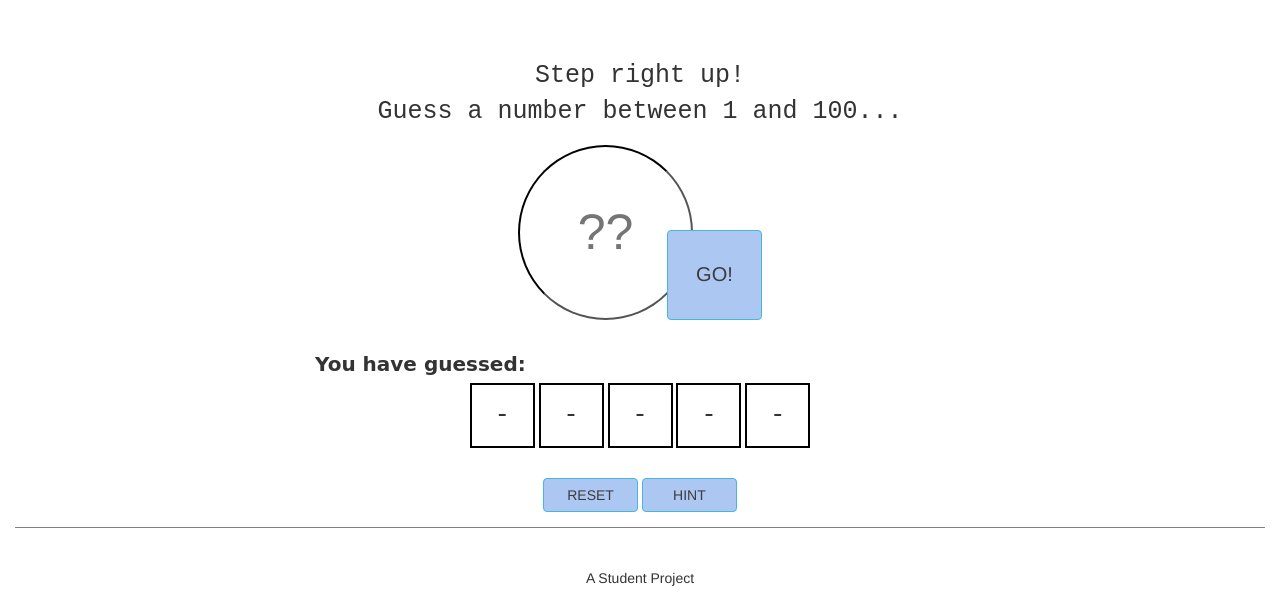
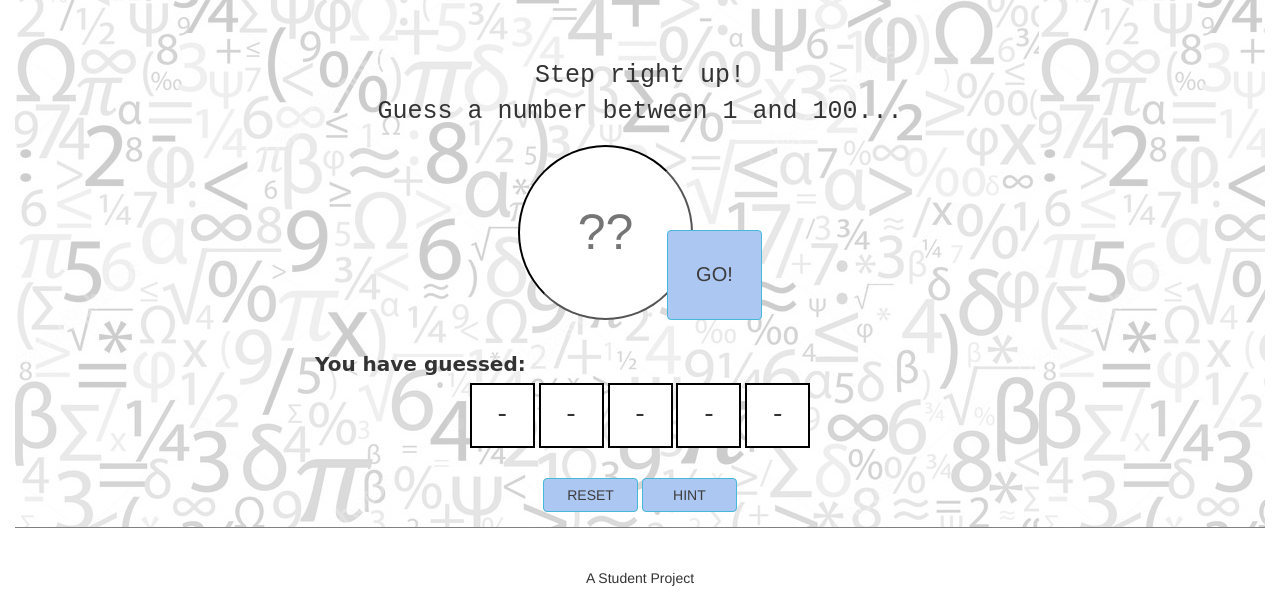
Before and after one commit to ErikaNewland/Guessing_Game, a plain HTML site: page index.html in a window 1280 px wide. Shown: the part 141-743 px from the top of the page. Drawn offline with nearby package versions, Linux system fonts and the light colour scheme.

Commit message:
updated image files

```diff
--- a/index.css
+++ b/index.css
@@ -17,7 +17,7 @@
 }
 
 #app_container{
-    background-image: url(image_options/img3.jpg);
+    background-image: url(img3.jpg);
     width:100%;
 }
 
```
Also changed, not shown: img3.jpg (added).
